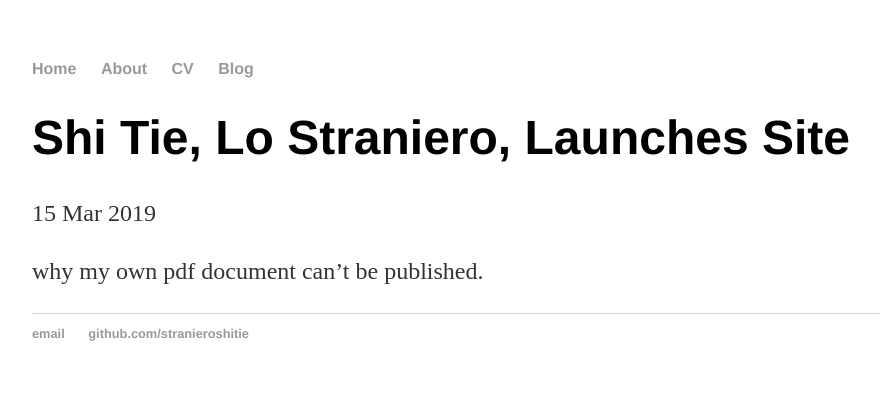
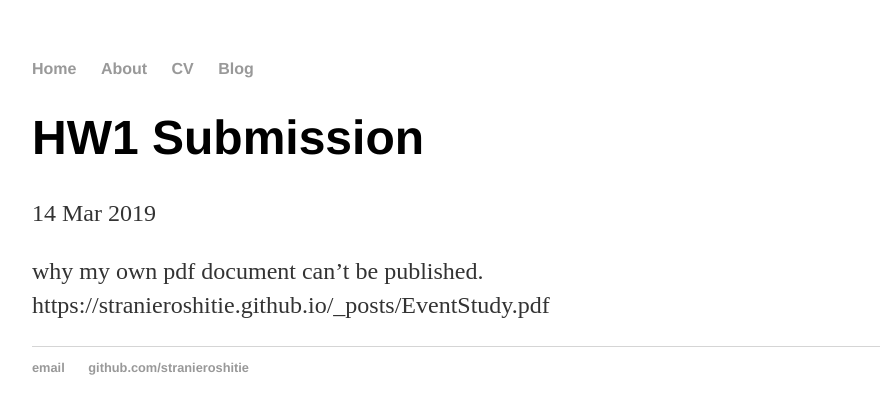
Before and after one commit to stranieroshitie/stranieroshitie.github.io, a Jekyll site: the page built from _posts/2019-03-14-test2.md, in a window 1280 px wide. Shown: the top 414 px of the page, without its empty margins (160-1040 px from the left). Built offline with Jekyll 4.4.1, drawn with Linux system fonts in a browser that asks for light colours.

Commit message:
Update 2019-03-14-test2.md

```diff
--- a/_posts/2019-03-14-test2.md
+++ b/_posts/2019-03-14-test2.md
@@ -1,6 +1,7 @@
 ---
 layout: post
-title: "Shi Tie, Lo Straniero, Launches Site"
-date: 2019-03-15
+title: "HW1 Submission"
+date: 2019-03-14
 ---
 why my own pdf document can't be published.
+https://stranieroshitie.github.io/_posts/EventStudy.pdf
```
